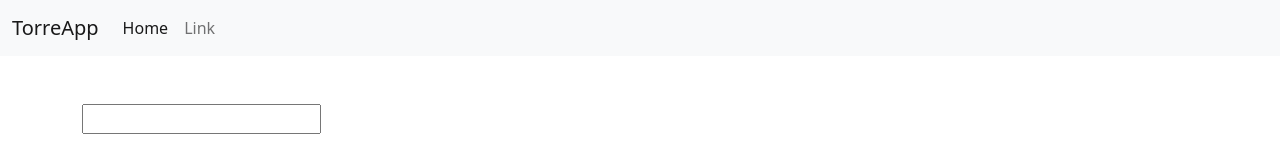
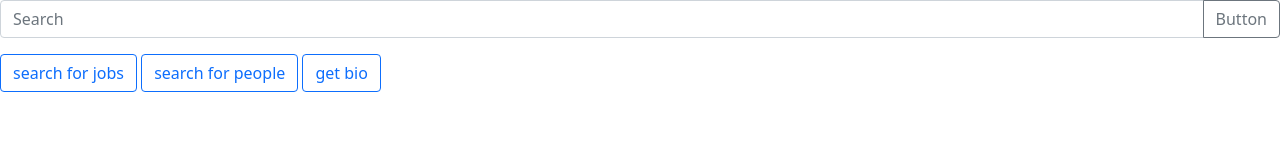
Before and after one commit to menyagah/Torre-TechnicalTest, a website: page src/index.html in a window 1280 px wide. Drawn offline with nearby package versions, Linux system fonts and the light colour scheme; files that its build step writes are made by us from their sources.

Commit message:
Add buttons and link to stylesheet

```diff
--- a/src/index.html
+++ b/src/index.html
@@ -4,37 +4,32 @@
     <meta charset="UTF-8">
     <meta http-equiv="X-UA-Compatible" content="IE=edge">
     <meta name="viewport" content="width=device-width, initial-scale=1.0">
+    <script src="https://cdnjs.cloudflare.com/ajax/libs/axios/0.24.0/axios.js" integrity="sha512-RT3IJsuoHZ2waemM8ccCUlPNdUuOn8dJCH46N3H2uZoY7swMn1Yn7s56SsE2UBMpjpndeZ91hm87TP1oU6ANjQ==" crossorigin="anonymous" referrerpolicy="no-referrer"></script>
     <link href="https://cdn.jsdelivr.net/npm/bootstrap@5.1.3/dist/css/bootstrap.min.css" rel="stylesheet" integrity="sha384-1BmE4kWBq78iYhFldvKuhfTAU6auU8tT94WrHftjDbrCEXSU1oBoqyl2QvZ6jIW3" crossorigin="anonymous">
-    <script src="https://cdnjs.cloudflare.com/ajax/libs/axios/0.24.0/axios.js" integrity="sha512-RT3IJsuoHZ2waemM8ccCUlPNdUuOn8dJCH46N3H2uZoY7swMn1Yn7s56SsE2UBMpjpndeZ91hm87TP1oU6ANjQ==" crossorigin="anonymous" referrerpolicy="no-referrer"></script>
-    <title>Document</title>
+    <link rel="stylesheet" href="styles/styles.css">
+    <title>movies</title>
 </head>
 <body>
-    <body>
-        <nav class="navbar navbar-expand-lg navbar-light bg-light mb-5">
-            <div class="container-fluid">
-              <a class="navbar-brand" href="#">TorreApp</a>
-              <button class="navbar-toggler" type="button" data-bs-toggle="collapse" data-bs-target="#navbarSupportedContent" aria-controls="navbarSupportedContent" aria-expanded="false" aria-label="Toggle navigation">
-                <span class="navbar-toggler-icon"></span>
-              </button>
-              <div class="collapse navbar-collapse" id="navbarSupportedContent">
-                <ul class="navbar-nav me-auto mb-2 mb-lg-0">
-                  <li class="nav-item">
-                    <a class="nav-link active" aria-current="page" href="#">Home</a>
-                  </li>
-                  <li class="nav-item">
-                    <a class="nav-link" href="#">Link</a>
-                  </li>
-                </ul>
-              </div>
+
+      <main class="main">
+        <div class="main-content">
+            <div class="header">
+                <div class="input-group mb-3">
+                    <input type="text" class="form-control" placeholder="Search" aria-label="Recipient's username" aria-describedby="button-addon2">
+                    <button class="btn search btn-outline-secondary" type="button" id="button-addon2">Button</button>
+                </div>
+
             </div>
-          </nav>
+            <div>
 
-          <div class="container">
-            <input>
-            <div id="data"></div>
-          </div>
+                <button type="button" class="btn btn-outline-primary" id="job">search for jobs</button>
+                <button type="button" class="btn btn-outline-primary" id="people">search for people</button>
+                <button type="button" class="btn btn-outline-primary" id="bio">get bio</button>
+                <div id="data"></div>
+            </div>
 
-        <script src="app/app.js"></script>
-    </body>
+        </div>
+        <footer class="footer"></footer>
+    </main>
 </body>
 </html>
```
